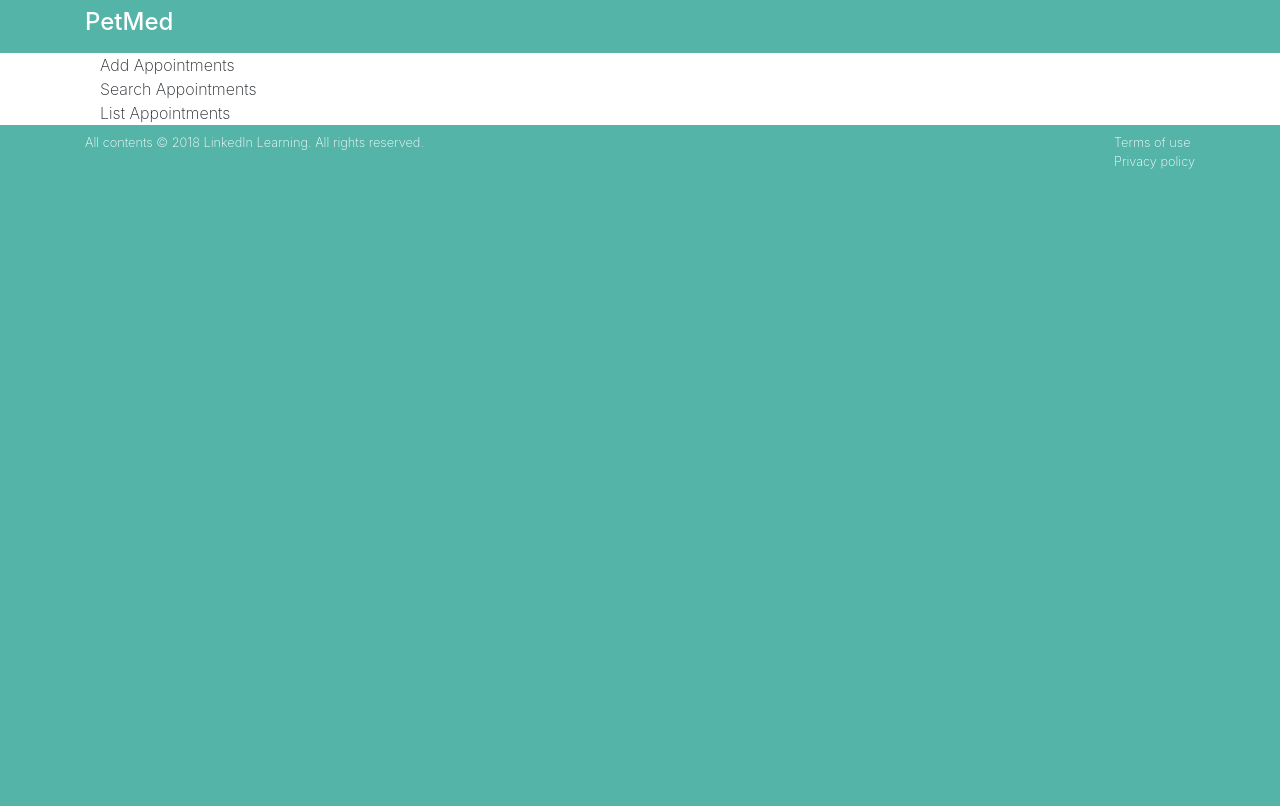
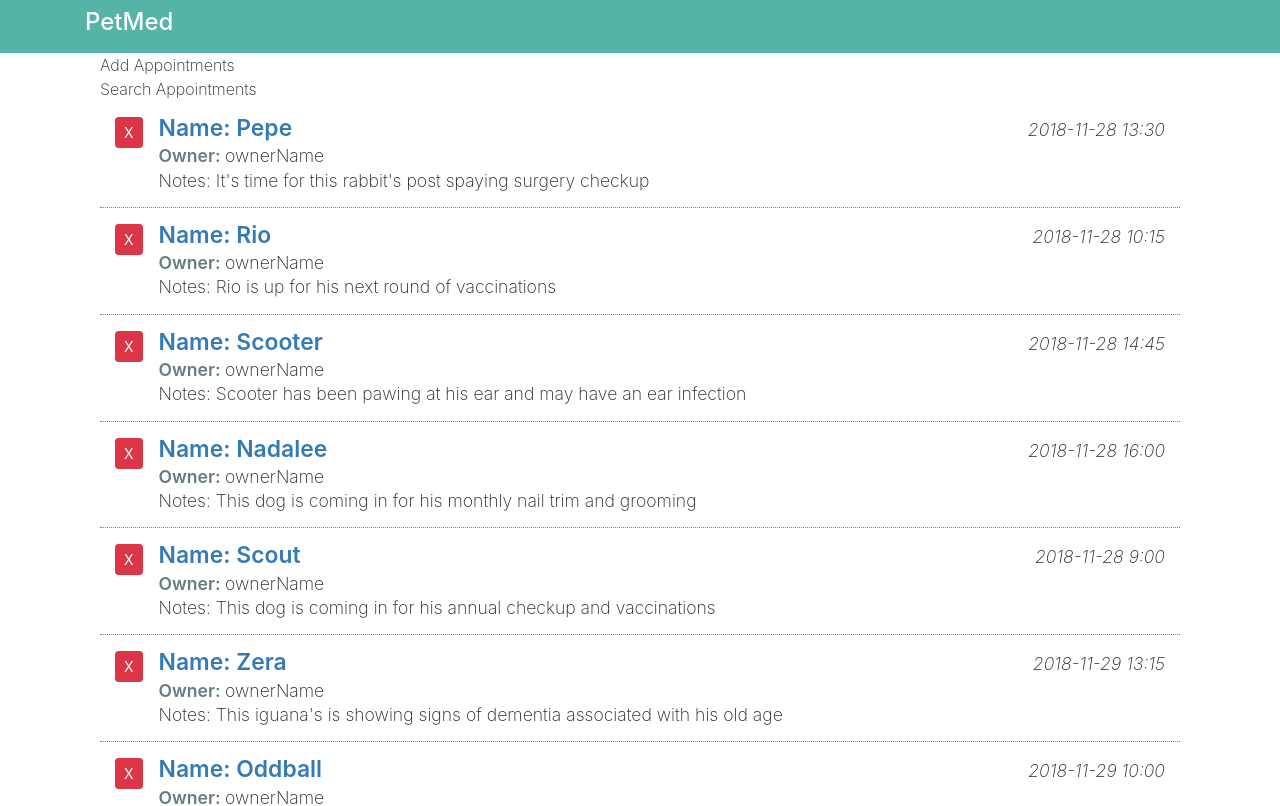
Before and after one commit to senaru/petMed, a React (Create React App) app: page / in a window 1280 px wide. Shown: the top 806 px of the page. Built offline with nearby package versions, Linux system fonts and the light colour scheme.

Commit message:
Using a render template expression + import tute css

```diff
--- a/src/components/ListAppointments.js
+++ b/src/components/ListAppointments.js
@@ -2,13 +2,27 @@
 
 class ListAppointments extends Component {
     render() {
-        const listItems = this.props.appointments.map(i => (
-            <div>{i.petName}</div>
-        ));
+        return (
+            <div className="appointment-list item-list mb-3">
+                {this.props.appointments.map(i => (
+                    <div className="pet-item col media py-3">
+                        <div className="mr-3">
+                            <button className="pet-delete btn btn-sm btn-danger">X</button>
+                        </div>
 
-        return (
-            <div>
-                List Appointments
+                        <div className="pet-info media-body">
+                            <div className="pet-head d-flex">
+                                <span className="pet-name">Name: {i.petName}</span>
+                                <span className="apt-date ml-auto">{i.aptDate}</span>
+                            </div>
+
+                            <div className="owner-name">
+                                <span className="label-item">Owner: {i.owner}</span>
+                                <span>ownerName</span>
+                            </div>
+                            <div className="apt-notes">Notes: {i.aptNotes}</div>
+                        </div>
+                    </div>))}
             </div>);
     }
 }
--- a/src/css/App.css
+++ b/src/css/App.css
@@ -1,38 +1,45 @@
-.App {
-  text-align: center;
+.add-appointment .card-body {
+  display: none;
 }
 
-.App-logo {
-  height: 40vmin;
-  pointer-events: none;
+.apt-addheading {
+  cursor: pointer;
+  user-select: none;
 }
 
-@media (prefers-reduced-motion: no-preference) {
-  .App-logo {
-    animation: App-logo-spin infinite 20s linear;
-  }
+.appointment-list {
+  font-size: 1.1em;
 }
 
-.App-header {
-  background-color: #282c34;
-  min-height: 100vh;
-  display: flex;
-  flex-direction: column;
-  align-items: center;
-  justify-content: center;
-  font-size: calc(10px + 2vmin);
-  color: white;
+.appointment-list .pet-item {
+  border-bottom: 1px dotted gray;
 }
 
-.App-link {
-  color: #61dafb;
+.appointment-list .pet-item:last-child {
+  border-bottom: none;
 }
 
-@keyframes App-logo-spin {
-  from {
-    transform: rotate(0deg);
-  }
-  to {
-    transform: rotate(360deg);
-  }
+.appointment-list .pet-name {
+  font-weight: 600;
+  color: #337ab7;
+  font-size: 1.3em;
+  line-height: 100%;
 }
+
+.appointment-list .label-item {
+  font-weight: 600;
+  color: #667b82;
+}
+
+.appointment-list .apt-date {
+  font-style: italic;
+}
+
+.appointment-list .apt-notes {
+  line-height: 120%;
+}
+
+.dropdown-item.active,
+.dropdown-item:active {
+  background-color: #a9aeb2;
+}
```
